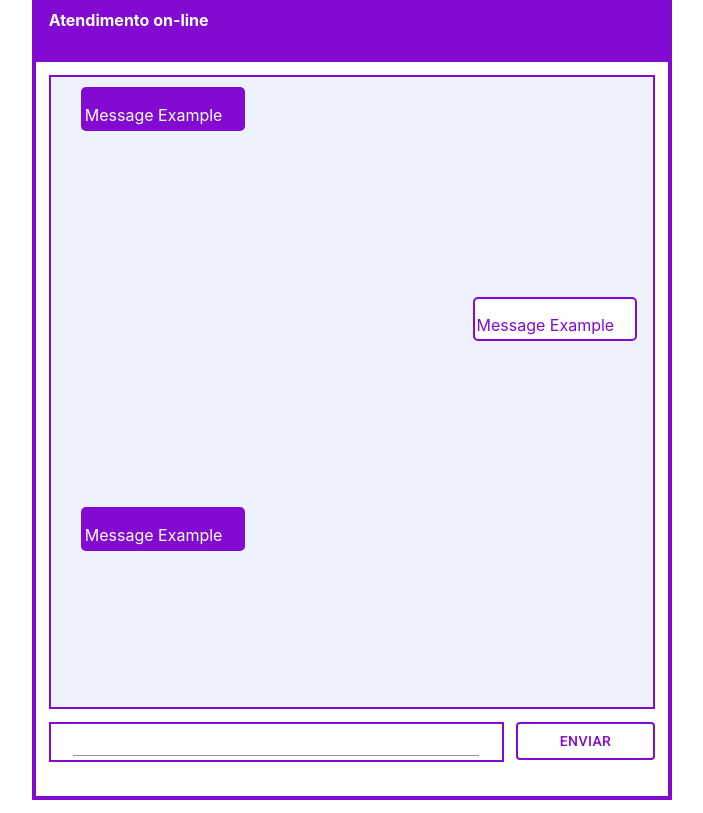
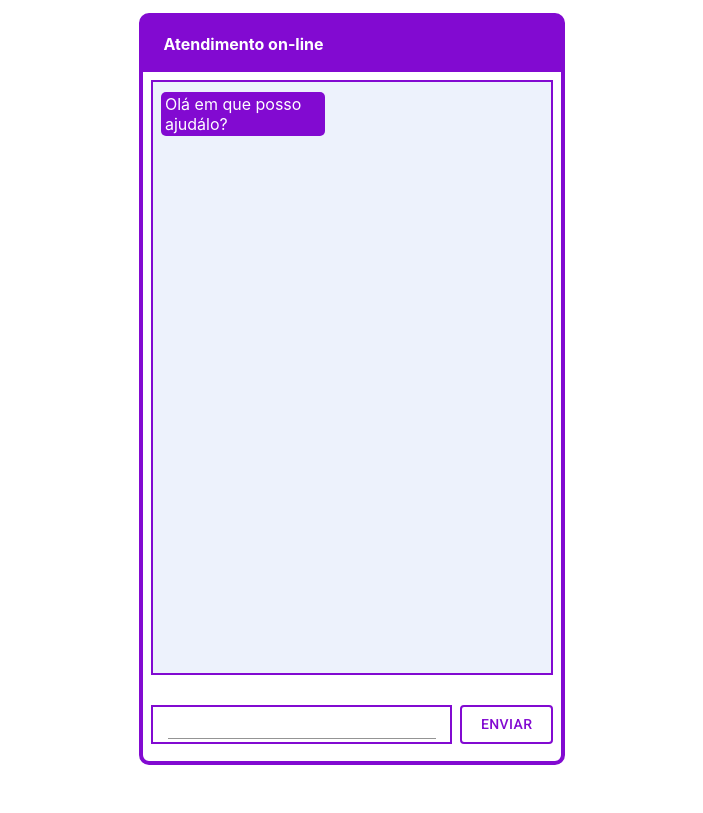
Before and after one commit to VictorThales/reacjs-exer-01, a React (Create React App) app: page / in a window 1280 px wide. Shown: the whole page, without its empty margins (288-991 px from the left). Built offline with nearby package versions, Linux system fonts and the light colour scheme.

Commit message:
feat: mesage functions

```diff
--- a/src/containers/chat/components/message.js
+++ b/src/containers/chat/components/message.js
@@ -1,14 +1,14 @@
-import { Grid } from '@material-ui/core'
 import React from 'react'
+import { TYPES } from '../constants/messageTypes'
 import { useStyles } from '../styles/style'
 
-function Message({type}) {
+function Message({ type, text }) {
     const classes = useStyles()
-    const defineClassContainer = type === 'company' ? classes.messageContainerCompany :  classes.messageContainerClient
-    const defineClassText = type === 'company' ? classes.messageTextCompany :  classes.messageTextClient
+    const defineClassContainer = type === TYPES.ATTENDANT ? classes.messageContainerCompany : classes.messageContainerClient
+    const defineClassText = type === TYPES.ATTENDANT ? classes.messageTextCompany : classes.messageTextClient
     return (
-       <div className={defineClassContainer} >
-          <p className={defineClassText}> Message Example </p>
+        <div className={defineClassContainer} >
+            <p className={defineClassText}>{text}</p>
         </div>
     )
 }
--- a/src/containers/chat/components/messageArea.js
+++ b/src/containers/chat/components/messageArea.js
@@ -1,15 +1,19 @@
-import { Button, Grid, TextField } from '@material-ui/core'
+import { Grid } from '@material-ui/core'
 import React from 'react'
 import { useStyles } from '../styles/style'
 import Message from './message'
 
-function MessageArea() {
+function MessageArea({ messages }) {
     const classes = useStyles()
     return (
         <Grid className={classes.messageArea} container spacing={3}>
-            <Message type={'company'}/>
-            <Message type={'client'}/>
-            <Message type={'company'}/>
+            {messages.map(({ type, text, hour, deletedAt }) =>
+                <Message
+                    type={type}
+                    text={text}
+                    hour={hour}
+                    deleteAt={deletedAt}
+                />)}
         </Grid>
     )
 }
--- a/src/containers/chat/components/messageBar.js
+++ b/src/containers/chat/components/messageBar.js
@@ -1,20 +1,31 @@
 import { Button, Grid, TextField } from '@material-ui/core'
-import React from 'react'
+import React, { useState } from 'react'
 import { useStyles } from '../styles/style'
 
-function MessageBar() {
+function MessageBar({ add, typeControl, setType }) {
     const classes = useStyles()
+    const [text, setText] = useState('')
+
+    const handleChange = (e) => {
+        setText(e.target.value)
+    }
+
+    const handleClick = () => {
+        add(text, typeControl)
+    }
+
     return (
         <Grid className={classes.messageBar} container spacing={0}>
             <Grid className={classes.buttonContainer} item xs={9}>
-                <TextField className={classes.textField}/>
+                <TextField onChange={e => handleChange(e)} className={classes.textField} />
             </Grid>
             <Grid item xs={3}>
                 <Button
+                    onClick={() => handleClick()}
                     variant="outlined"
                     className={classes.sendButton}
                     color="primary">
-                        Enviar
+                    Enviar
                 </Button>
             </Grid>
         </Grid>
--- /dev/null
+++ b/src/containers/chat/constants/messageTypes.js
@@ -0,0 +1,4 @@
+export const TYPES = {
+    ATTENDANT: "attendant",
+    CLIENT: "client"
+}
--- /dev/null
+++ b/src/containers/chat/hook/useMessage.js
@@ -0,0 +1,38 @@
+import { useState } from "react"
+import { TYPES } from '../constants/messageTypes'
+
+
+export function useMessage() {
+
+  const [message, setMessage] = useState([{
+    text: 'Olá em que posso ajudálo?',
+    type: TYPES.ATTENDANT
+  }])
+
+  const [typeControl, setTypeControl] = useState(TYPES.CLIENT)
+
+  function addMessage(text, type) {
+    let newArray = []
+    newArray = [...message, {
+      text,
+      type: type
+    }]
+    setMessage([...newArray])
+    if (type === TYPES.CLIENT) {
+      setTypeControl(TYPES.ATTENDANT)
+    } else {
+      setTypeControl(TYPES.CLIENT)
+    }
+  }
+
+  return {
+    states: {
+      message,
+      typeControl
+    },
+    actions: {
+      addMessage,
+      setTypeControl
+    }
+  }
+}
--- a/src/containers/chat/index.js
+++ b/src/containers/chat/index.js
@@ -3,18 +3,21 @@ import React from 'react'
 import Header from './components/header'
 import MessageArea from './components/messageArea'
 import MessageBar from './components/messageBar'
+import { useMessage } from './hook/useMessage'
 import { useStyles } from './styles/style'
 
 function Chat() {
     const classes = useStyles()
+    const { states, actions } = useMessage()
+
     return (
         <Grid className={classes.root} container spacing={0}>
             <Grid item xs>
             </Grid>
-            <Grid className={classes.chatArea} item xs={6}>
-               <Header/>
-               <MessageArea/>
-               <MessageBar/>
+            <Grid className={classes.chatArea} item xs={4}>
+                <Header />
+                <MessageArea messages={states.message} />
+                <MessageBar add={actions.addMessage} setType={actions.setTypeControl} typeControl={states.typeControl} />
             </Grid>
             <Grid item xs>
             </Grid>
--- a/src/containers/chat/styles/style.js
+++ b/src/containers/chat/styles/style.js
@@ -4,101 +4,107 @@ export const useStyles = makeStyles({
 
   root: {
     width: '100%',
-    height: '100%',
+    height: '94%',
+    marginTop: '1%'
   },
 
   header: {
     backgroundColor: 'rgb(130, 10, 209)',
     borderBottom: '3px solid rgb(130, 10, 209)',
-    height:'7%',
+    height: '7%',
   },
 
   textHeader: {
-    padding:'1%',
-    color:'white',
-    height:'100%',
+    padding: '4%',
+    color: 'white',
+    height: '100%',
     marginLeft: '1%',
-    fontWeight:'bold'
+    fontWeight: 'bold'
   },
 
   messageArea: {
     height: '80%',
     width: '96%',
     borderStyle: 'solid',
-    borderColor:'rgb(130, 10, 209)',
+    borderColor: 'rgb(130, 10, 209)',
     marginLeft: '2%',
     marginTop: '2%',
-    backgroundColor:'#edf2fc',
-    borderWidth:'2px'
+    backgroundColor: '#edf2fc',
+    borderWidth: '2px'
   },
 
   chatArea: {
     backgroundColor: 'white',
     padding: '0px',
     borderStyle: 'solid',
-    borderColor:'rgb(130, 10, 209)',
-    borderWidth:'4px'
+    borderColor: 'rgb(130, 10, 209)',
+    borderWidth: '4px',
+    borderRadius: '10px'
   },
 
   messageBar: {
-    //border:'solid',
     height: '5%',
     width: '96%',
     marginLeft: '2%',
-    marginTop: '4%'
+    marginTop: '10%'
   },
 
   sendButton: {
-    borderWidth:'2px',
-    borderColor:'rgb(130, 10, 209)',
-    border:'solid',
+    borderWidth: '2px',
+    borderColor: 'rgb(130, 10, 209)',
+    border: 'solid',
     width: '92%',
     marginLeft: '8%',
-    color:'rgb(130, 10, 209)'
+    color: 'rgb(130, 10, 209)'
   },
   buttonContainer: {
-    backgroundColor:'white',
-    borderWidth:'2px',
+    backgroundColor: 'white',
+    borderWidth: '2px',
     border: 'solid',
-    borderColor:'rgb(130, 10, 209)'
+    borderColor: 'rgb(130, 10, 209)'
   },
 
   textField: {
-    marginLeft:'5%',
+    marginLeft: '5%',
     width: '90%'
   },
 
-  messageContainerCompany:{
-    backgroundColor:'rgb(130, 10, 209)',
-    width:'160px',
-    height:'40px',
-    marginTop:'10px',
-    marginLeft:'5%',
-    borderRadius:'5px',
-    padding:'2px'
+  messageContainerCompany: {
+    display: 'flex',
+    alignItems: 'center',
+    justifyContent: 'center',
+    backgroundColor: 'rgb(130, 10, 209)',
+    width: '160px',
+    height: '40px',
+    marginTop: '10px',
+    marginLeft: '2%',
+    borderRadius: '5px',
+    padding: '2px'
   },
 
-  messageTextCompany:{
-    color:'white',
-    marginLeft:'2px'
+  messageTextCompany: {
+    color: 'white',
+    marginLeft: '2px'
   },
 
-  messageTextClient:{
-    color:'rgb(130, 10, 209)',
-    marginLeft:'2px'
+  messageTextClient: {
+    color: 'rgb(130, 10, 209)',
+    marginLeft: '2px'
   },
 
-  messageContainerClient:{
-    backgroundColor:'white',
-    width:'160px',
-    height:'40px',
-    marginTop:'10px',
-    marginLeft:'70%',
-    borderRadius:'5px',
-    border:'solid',
-    borderColor:'rgb(130, 10, 209)',
-    borderWidth:'2px'
+  messageContainerClient: {
+    display: 'flex',
+    alignItems: 'center',
+    justifyContent: 'center',
+    backgroundColor: 'white',
+    width: '180px',
+    height: '40px',
+    marginTop: '10px',
+    marginLeft: '46%',
+    borderRadius: '5px',
+    border: 'solid',
+    borderColor: 'rgb(130, 10, 209)',
+    borderWidth: '2px',
   }
 
-
 });
```
